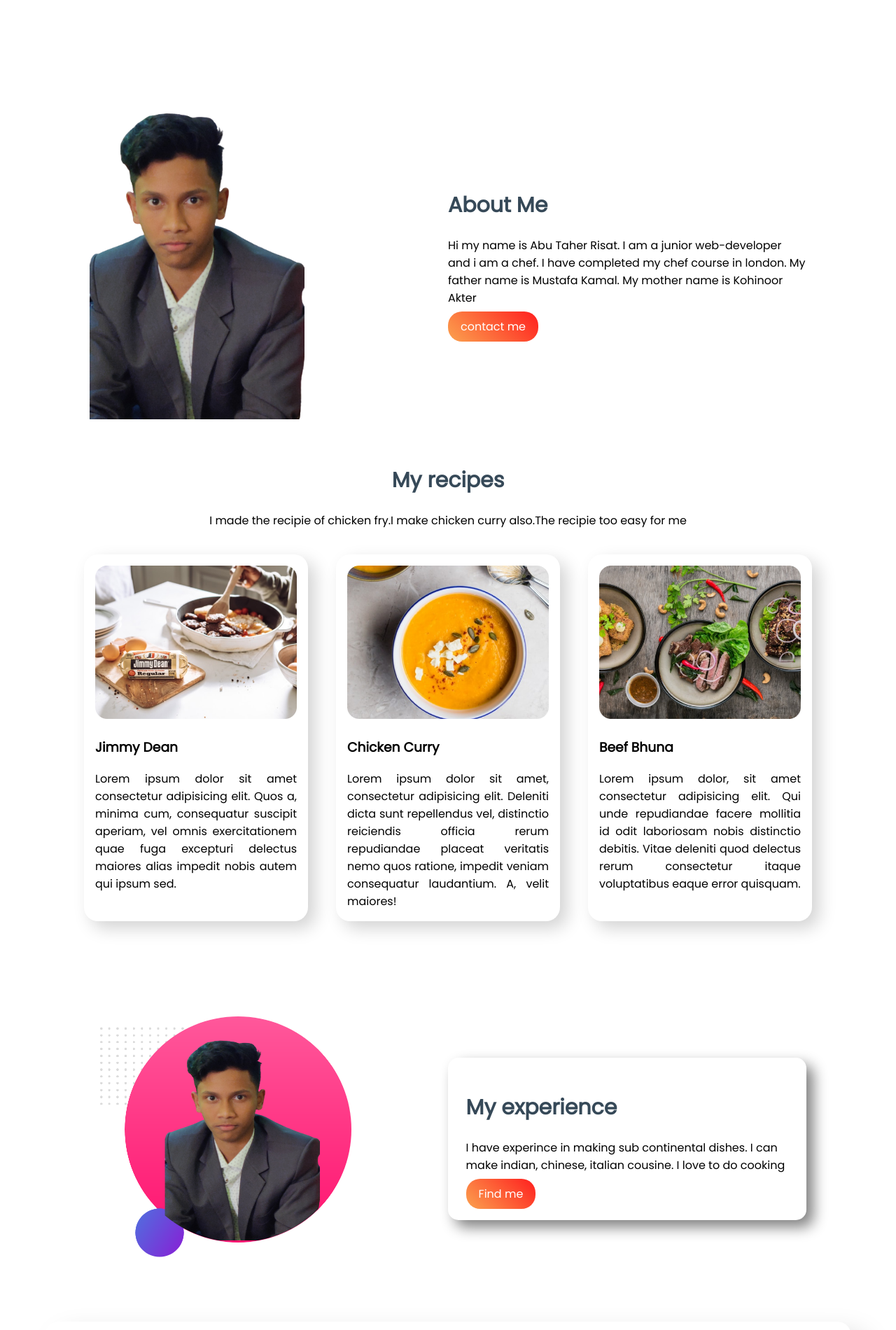
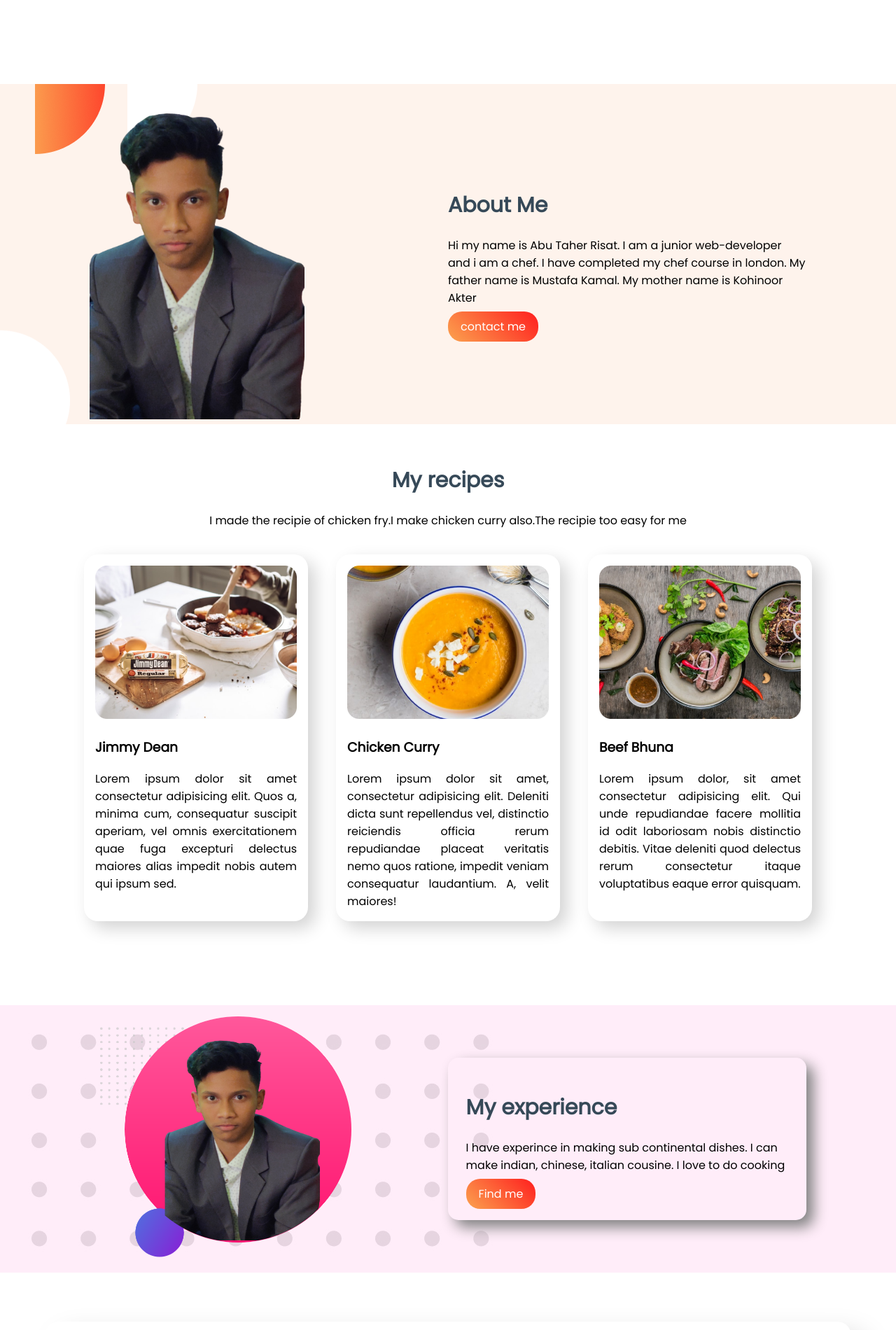
Before and after one commit to Abutaherrisat/food-network, a plain HTML site: page index.html in a window 1280 px wide. Shown: the part 620-2520 px from the top of the page at 70% size. Drawn offline with Linux system fonts and the light colour scheme; the site is published under a folder, as on GitHub Pages, so addresses that start at the root find nothing.

Commit message:
solved background image issue

```diff
--- a/css/style.css
+++ b/css/style.css
@@ -53,7 +53,7 @@ h2{
     border-radius: 20px;
 }
 .top-banner{
-    background-image: url(/images/shapes/7.png);
+    background-image: url('../images/shapes/7.png');
     margin-top:100px;
     background-repeat: no-repeat;
 }
@@ -63,7 +63,7 @@ h2{
 .experience-area{
     margin-top:100px;
     background-repeat: no-repeat;
-    background-image: url(/images/shapes/Frame\ 59.jpg);
+    background-image: url('../images/shapes/Frame\ 59.jpg');
 }
 .experience-area .half-width img{
     width: 70%;
```
